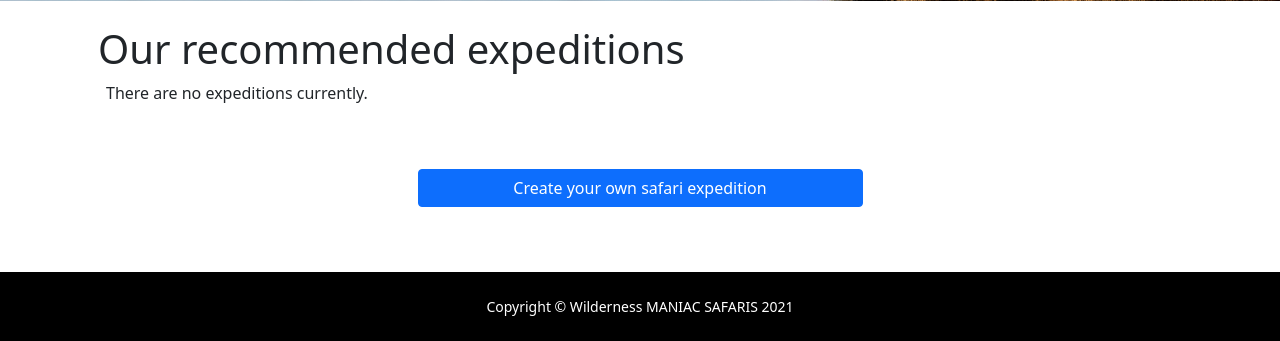
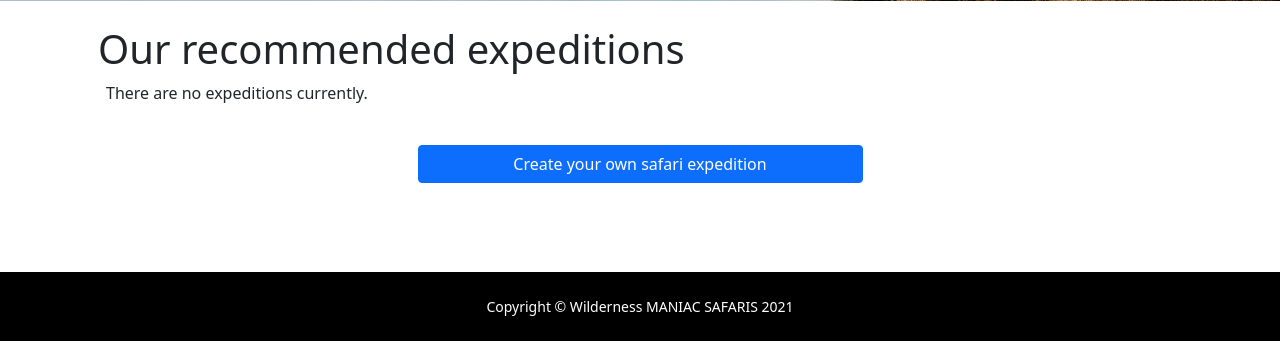
Before and after one commit to jvida/safari, a Django app: page /catalog/expeditions/recommended/ in a window 1280 px wide. Shown: the part 589-930 px from the top of the page. Run offline with Django 3.2, Linux system fonts and the light colour scheme; the visitor is signed in with stand-in values (Sample User, id 1); data that the repository does not hold is empty.

Commit message:
Expedition list adjustments

```diff
--- a/catalog/templates/catalog/expedition_list.html
+++ b/catalog/templates/catalog/expedition_list.html
@@ -169,7 +169,7 @@
 
     <a class="jump-href" id="create-own"></a>
     {% if single_trips %}
-      <div class="btn-group d-grid col-10 col-sm-10 col-md-5 mx-auto py-5" role="group">
+      <div class="btn-group d-grid col-10 col-sm-10 col-md-5 mx-auto pt-4 pb-5" role="group">
         <button id="btnGroupDrop1" type="button" class="btn btn-primary dropdown-toggle" data-bs-toggle="dropdown" aria-expanded="false">
           Create your own
         </button>
@@ -179,7 +179,7 @@
         </ul>
       </div>
     {% else %}
-      <div class="d-grid col-10 col-sm-10 col-md-5 mx-auto py-5">
+      <div class="d-grid col-10 col-sm-10 col-md-5 mx-auto pt-4 pb-5">
         <a class="btn btn-primary" href="{% url 'create-expedition' exp_type='safari'%}" role="button">Create your own safari expedition</a>
       </div>
     {% endif %}
```
